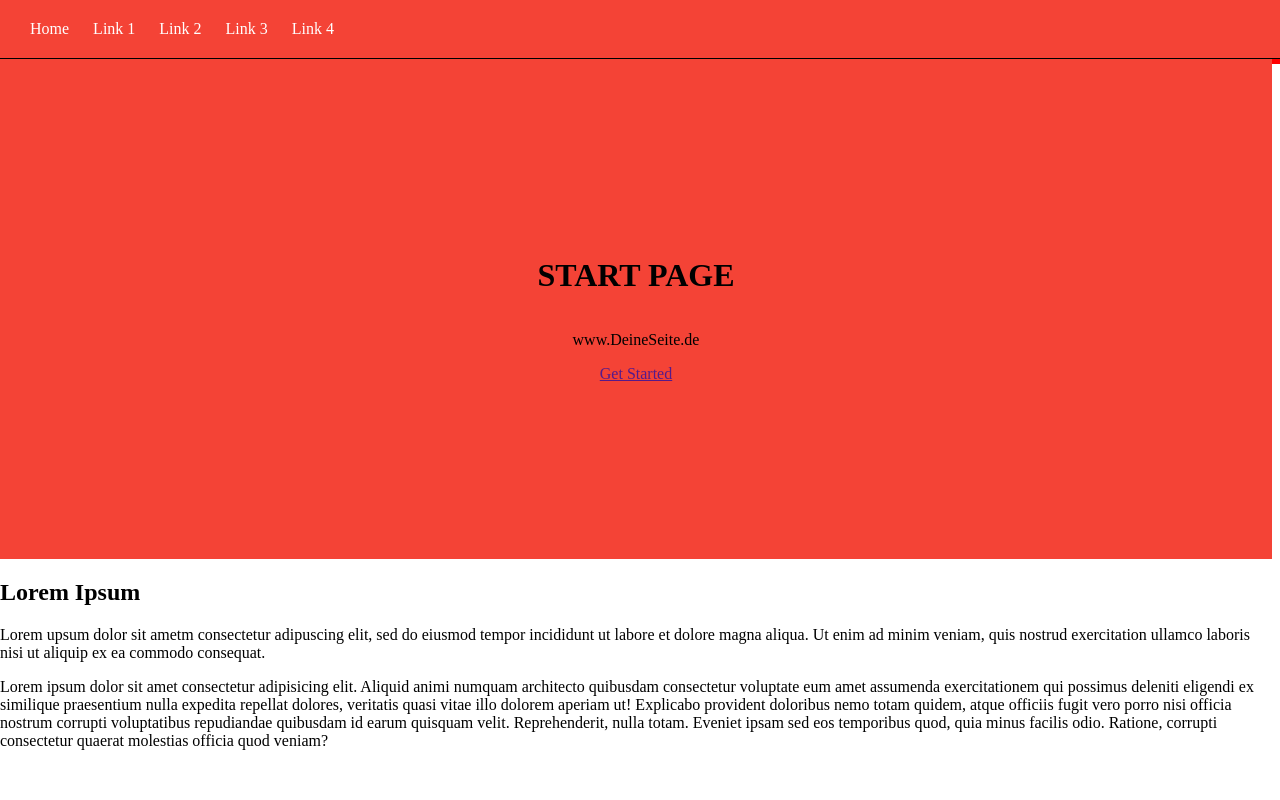
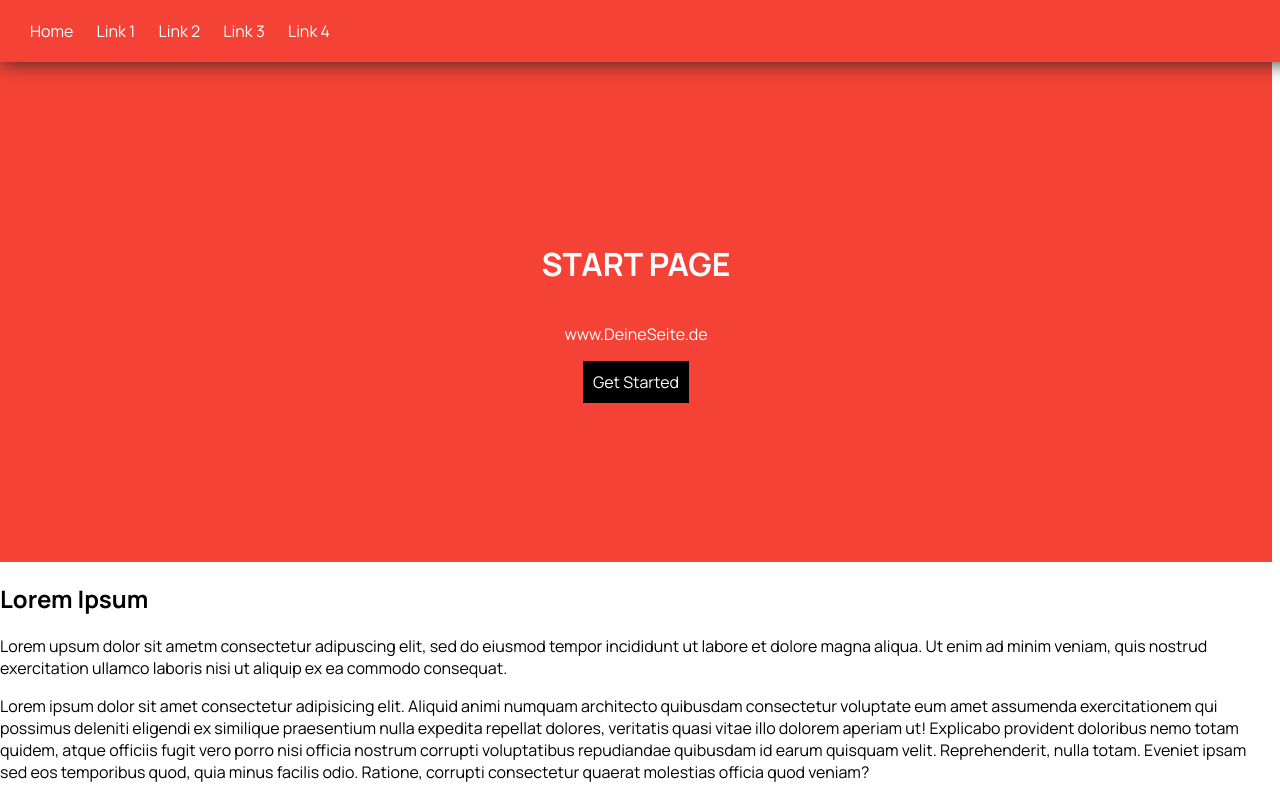
Before and after one commit to serialgaslighter/kevin_test1, a plain HTML site: page index.html in a window 1280 px wide. Shown: the top 800 px of the page. Drawn offline with Linux system fonts and the light colour scheme.

Commit message:
fixed box shadow and fontfamily + div a bgc

```diff
--- a/style.css
+++ b/style.css
@@ -1,9 +1,11 @@
+@import url('https://fonts.googleapis.com/css2?family=Manrope:wght@200..800&display=swap');
 nav {
   background-color: #f44336;
   width: 100%;
   padding: 20px;
-  box-shadow: 0px 0px 0px 5px red;
-  border-bottom: solid 1px black;
+  box-shadow: 0px 0px 20px #272727;
+  /* border-bottom: solid 1px black; */
+  position: relative;
 }
 nav a {
   /* background-color: #f44336; */
@@ -18,6 +20,7 @@
 body {
   margin-top: 0px;
   margin-left: 0px;
+  font-family: "Manrope", sans-serif;
 }
 div {
   height: 500px;
@@ -26,4 +29,11 @@
   flex-direction: column;
   align-items: center;
   justify-content: center;
+  color: white;
 }
+div a {
+  text-decoration: none;
+  color: white;
+  background-color: black;
+  padding: 10px;
+}
```
